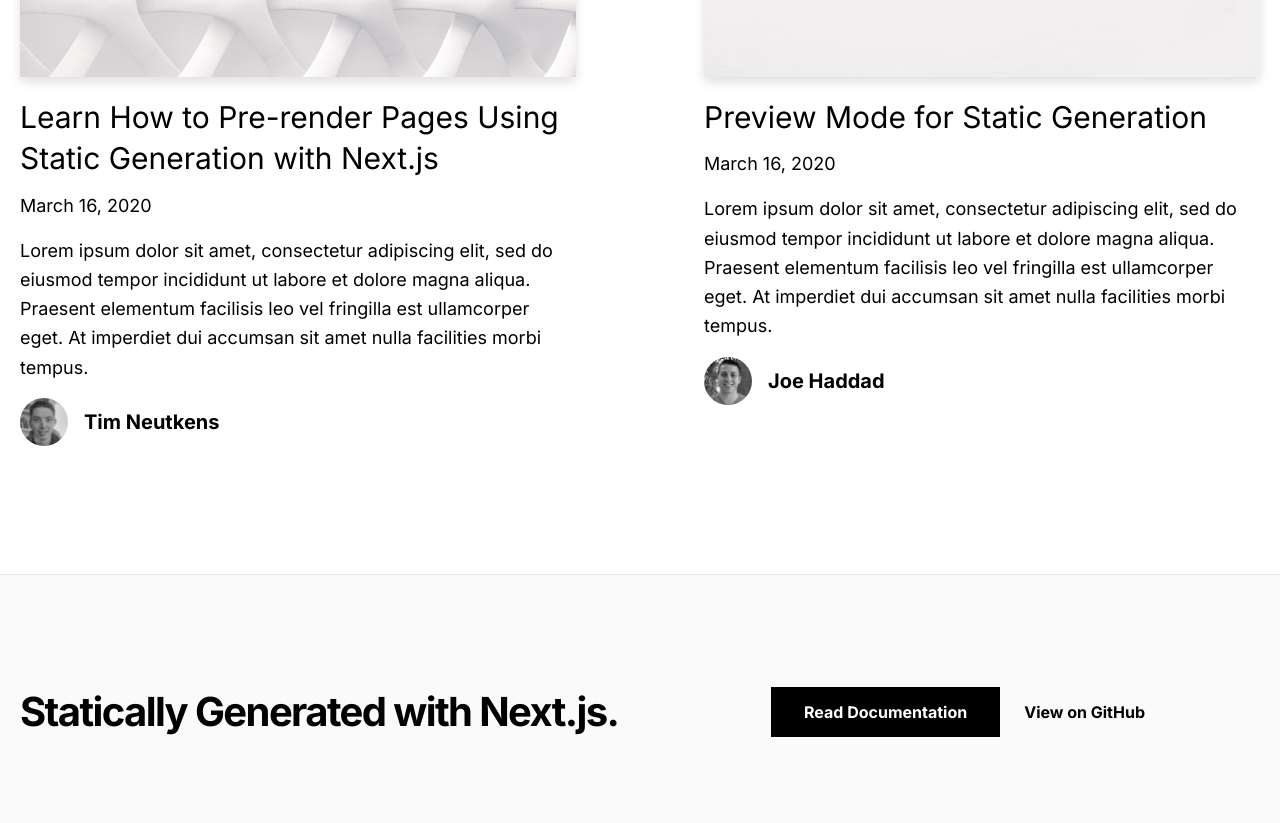
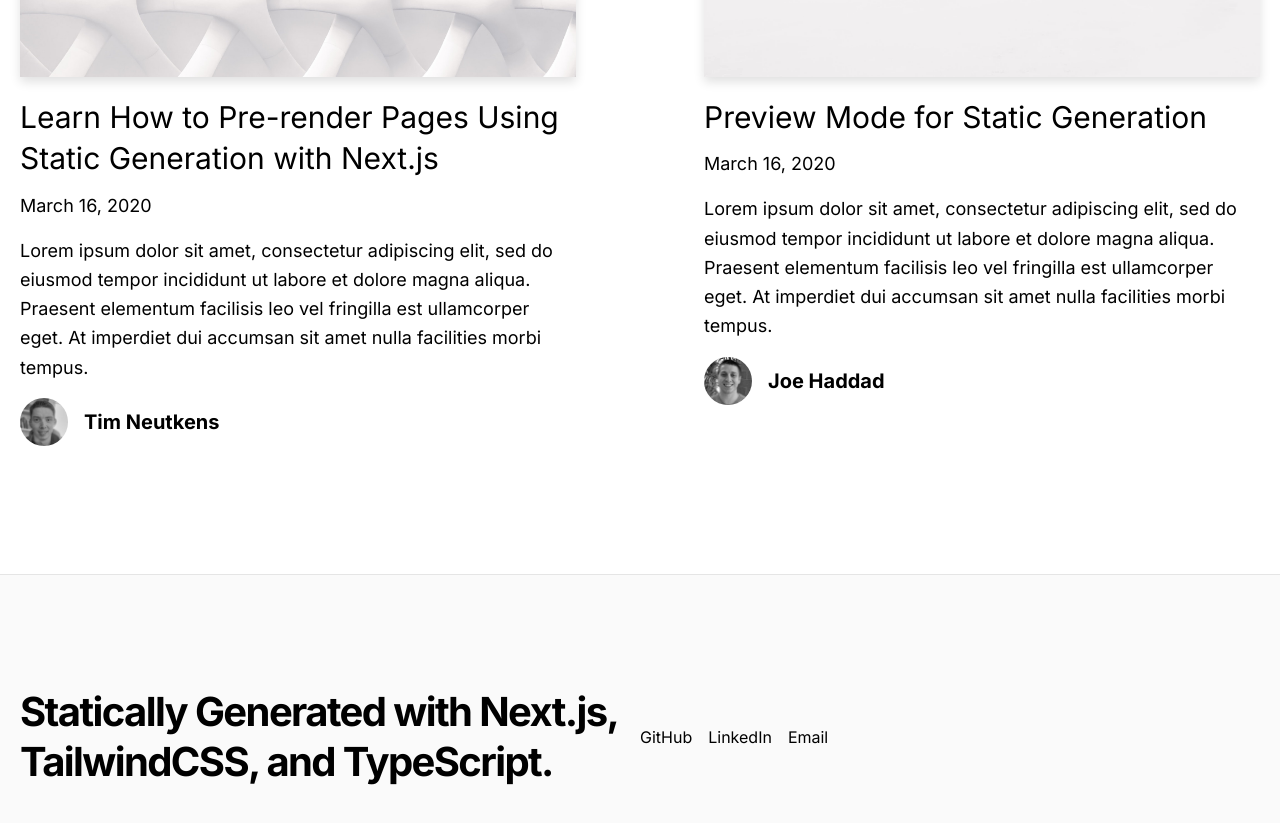
Before and after one commit to jeferson-franco/jefersons-portfolio, a Next.js app: page / in a window 1280 px wide. Shown: the part 1537-2360 px from the top of the page. Built offline with nearby package versions, Linux system fonts and the light colour scheme.

Commit message:
wip(Update the Footer): update footer.tsx

```diff
--- a/src/app/_components/footer.tsx
+++ b/src/app/_components/footer.tsx
@@ -3,25 +3,16 @@ import { EXAMPLE_PATH } from "@/lib/constants";
 
 export function Footer() {
   return (
-    <footer className="bg-neutral-50 border-t border-neutral-200 dark:bg-slate-800">
+    <footer className="bg-neutral-50 dark:bg-slate-900 border-t border-neutral-200">
       <Container>
         <div className="py-28 flex flex-col lg:flex-row items-center">
           <h3 className="text-4xl lg:text-[2.5rem] font-bold tracking-tighter leading-tight text-center lg:text-left mb-10 lg:mb-0 lg:pr-4 lg:w-1/2">
-            Statically Generated with Next.js.
+            Statically Generated with Next.js, TailwindCSS, and TypeScript.
           </h3>
-          <div className="flex flex-col lg:flex-row justify-center items-center lg:pl-4 lg:w-1/2">
-            <a
-              href="https://nextjs.org/docs/app/building-your-application/routing/layouts-and-templates"
-              className="mx-3 bg-black hover:bg-white hover:text-black border border-black text-white font-bold py-3 px-12 lg:px-8 duration-200 transition-colors mb-6 lg:mb-0"
-            >
-              Read Documentation
-            </a>
-            <a
-              href={`https://github.com/vercel/next.js/tree/canary/examples/${EXAMPLE_PATH}`}
-              className="mx-3 font-bold hover:underline"
-            >
-              View on GitHub
-            </a>
+          <div className="flex justify-center space-x-4 py-6">
+            <a href="https://github.com/jeferson-franco">GitHub</a>
+            <a href="https://linkedin.com/in/franco-jeferson">LinkedIn</a>
+            <a href="mailto:jefersonfranco@pm.me">Email</a>
           </div>
         </div>
       </Container>
```
